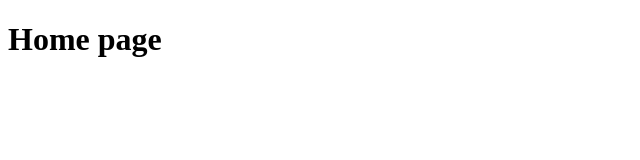
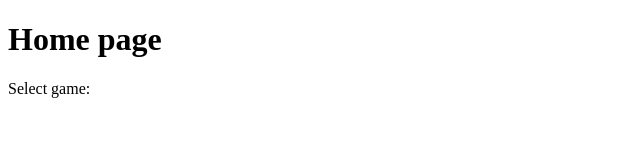
Before and after one commit to vlada-malisic78/game, a plain HTML site: page index.html in a window 1280 px wide. Shown: the whole page, without its empty margins (0-640 px from the left). Drawn offline with Linux system fonts and the light colour scheme.

Commit message:
index: Seletct game section

```diff
--- a/index.html
+++ b/index.html
@@ -8,5 +8,8 @@
 </head>
 <body>
     <h1>Home page</h1>
+    <div>
+        <div>Select game: </div>
+    </div>
 </body>
 </html>
```
